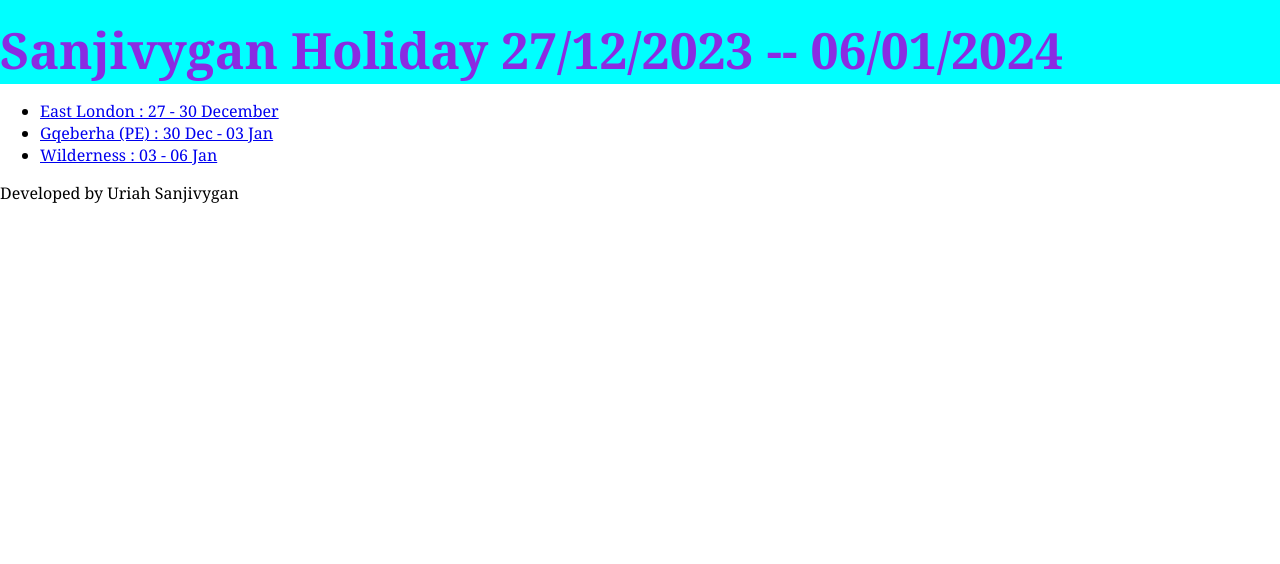
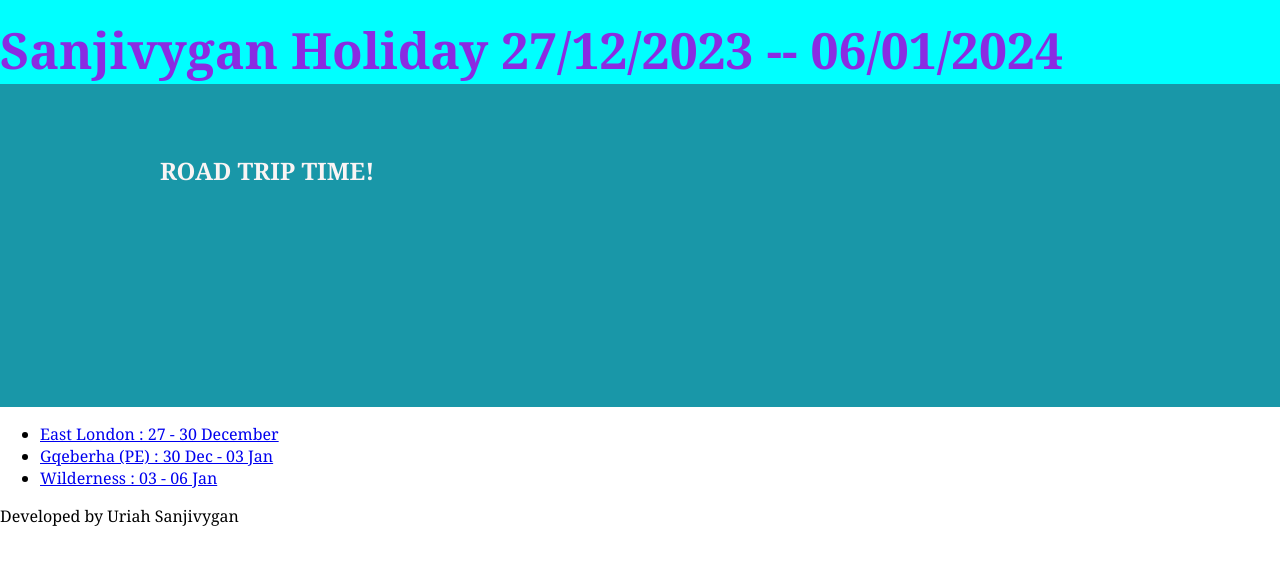
Before and after one commit to UriahSanjivygan/Holiday23, a plain HTML site: page index.html in a window 1280 px wide. Drawn offline with Linux system fonts and the light colour scheme.

Commit message:
Update index.html

```diff
--- a/index.html
+++ b/index.html
@@ -15,6 +15,12 @@
         <h1 class="tophead">Sanjivygan Holiday 27/12/2023 -- 06/01/2024</h1>
     </div>
 
+    <div class="mainimg">
+        <div class="container2">
+            <h2>ROAD TRIP TIME!</h2>
+        </div>
+    </div>
+
     <ul>
         <li><a href="E:\WedDev\Holiday23\StayOver\eastLondon.html">East London : 27 - 30 December </a></li>
         <li><a href="E:\WedDev\Holiday23\StayOver\Gqeberha.html">Gqeberha (PE) : 30 Dec - 03 Jan </a></li>
```
